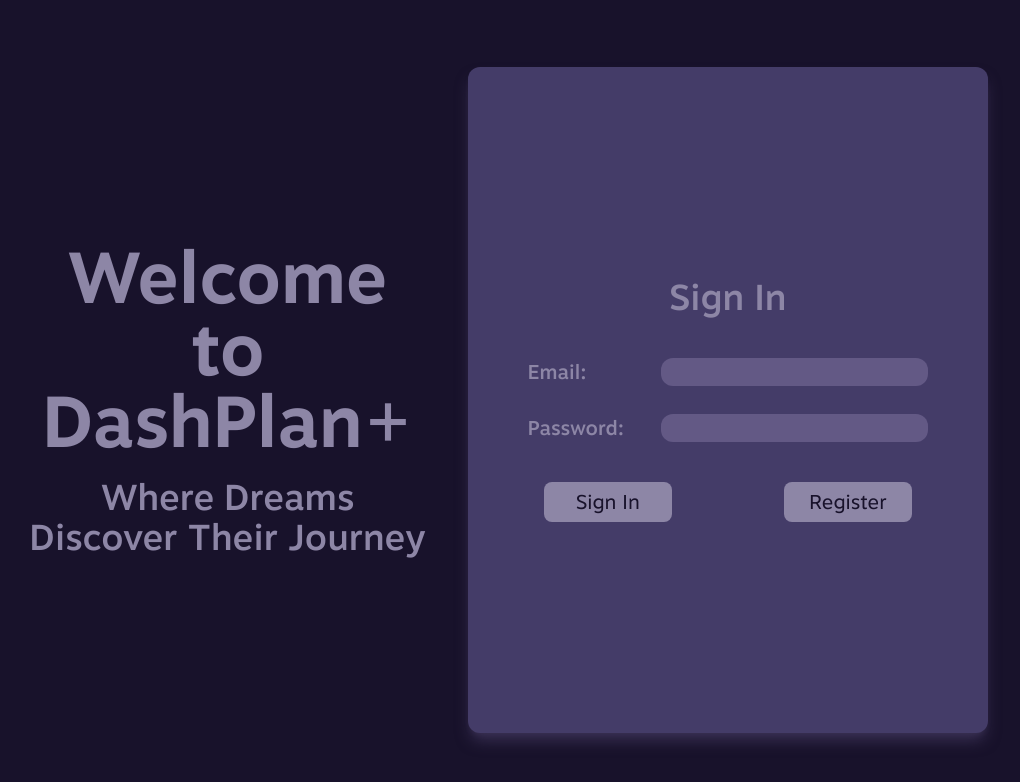
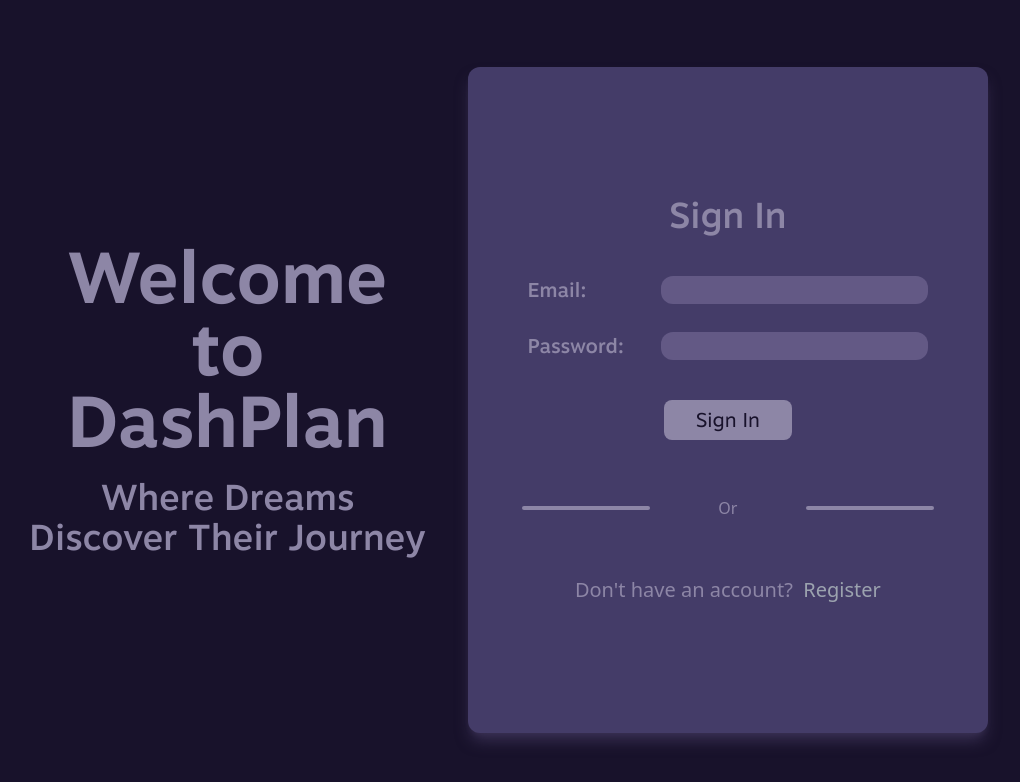
Before and after one commit to andres1142/dashboard_app, a Next.js app: page /auth in a window 1280 px wide. Shown: the top 782 px of the page, without its empty margins (132-1152 px from the left). Built offline with nearby package versions, Linux system fonts and the light colour scheme; no server answers.

Commit message:
updated login page

```diff
--- a/src/app/(pages)/auth/page.tsx
+++ b/src/app/(pages)/auth/page.tsx
@@ -9,7 +9,7 @@ function Authentication() {
     <main className="px-40">
       <div className="flex h-screen w-full items-center justify-around gap-10">
         <section className="flex flex-1 flex-col text-center text-primary_purple gap-5">
-          <h1 className="font-motivaBold text-7xl">Welcome to DashPlan+</h1>
+          <h1 className="font-motivaBold text-7xl">Welcome to DashPlan</h1>
           <h2 className="font-motivaMedium text-4xl">
             Where Dreams Discover Their Journey
           </h2>
--- a/src/app/layout.tsx
+++ b/src/app/layout.tsx
@@ -63,8 +63,8 @@ const MotivaThin = localFont({
 });
 
 export const metadata: Metadata = {
-  title: "DashPlan+",
-  description: "Generated by create next app",
+  title: "DashPlan",
+  description: "Your daily planner",
 };
 
 export default function RootLayout({
--- a/src/components/auth/SignIn.tsx
+++ b/src/components/auth/SignIn.tsx
@@ -50,14 +50,29 @@ function SignIn({ setShowLogin }: AuthenticationProps) {
           </label>
         </div>
 
-        <div className="mt-10 flex justify-around">
+        {/*Submit button*/}
+        <div className="flex justify-center items-center mt-10  ">
           <input className="form-button w-32 " type="submit" value="Sign In" />
-          <button
-            className="form-button w-32 "
-            onClick={() => setShowLogin(false)}
-          >
-            Register
-          </button>
+        </div>
+
+        {/*Division*/}
+        <div className="mt-14 flex justify-around items-center">
+          <div className="w-32 h-1 bg-primary_purple rounded-full" />
+          <span>Or</span>
+          <div className="w-32 h-1 bg-primary_purple rounded-full" />
+        </div>
+
+        {/*Register button*/}
+        <div className="text-center mt-14 text-xl">
+          <span>
+            Don't have an account? &nbsp;
+            <button
+              className="text-gray-400 hover:underline"
+              onClick={() => setShowLogin(false)}
+            >
+              Register
+            </button>
+          </span>
         </div>
       </form>
     </AuthContainer>
```
